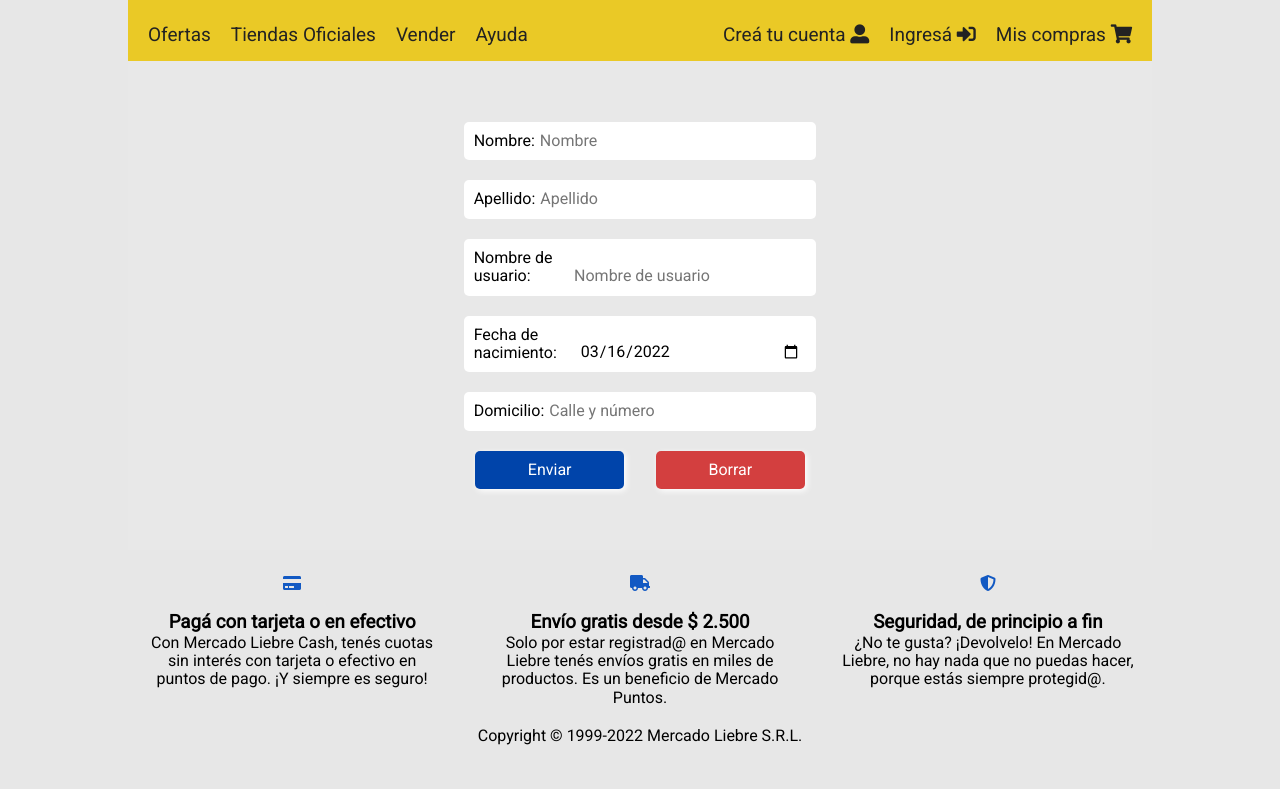
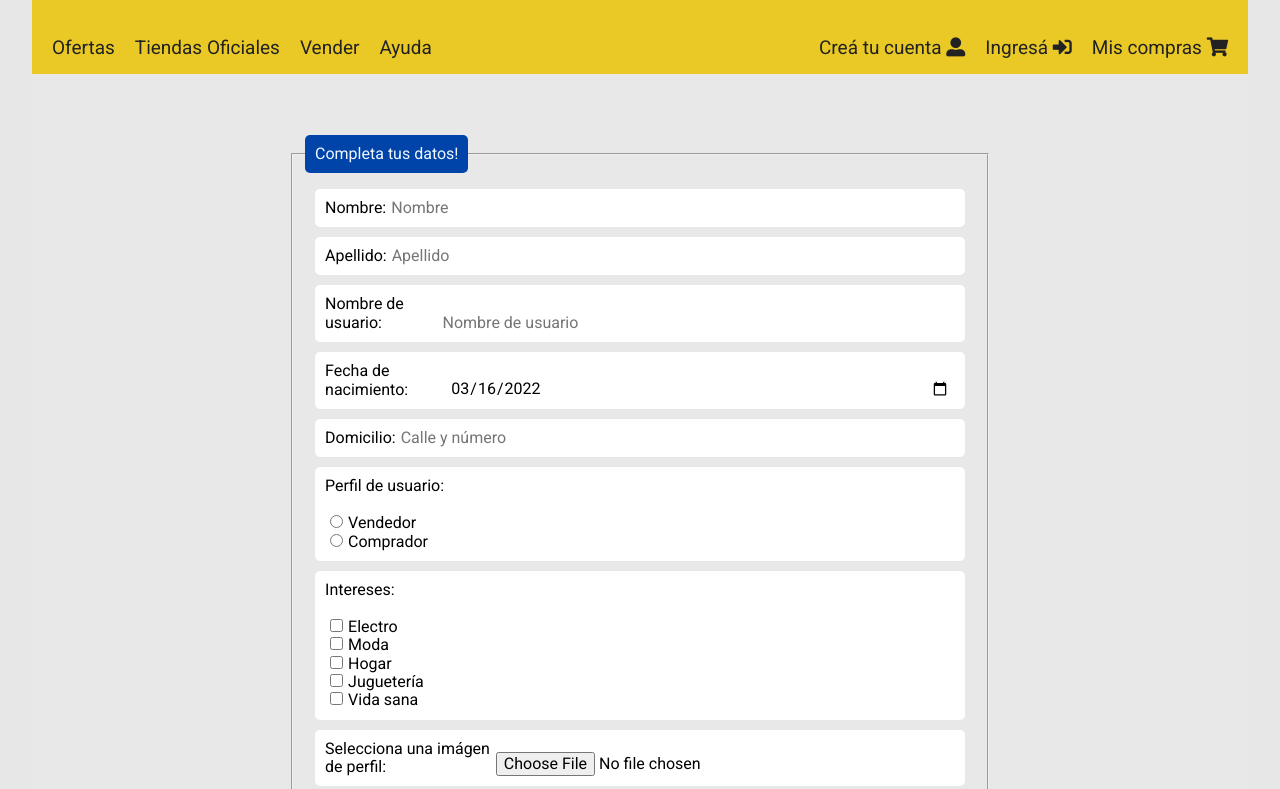
Before and after one commit to JuanJGimenez/mliebre, a website: page views/register.html in a window 1280 px wide. Shown: the part 107-896 px from the top of the page. Drawn offline with Linux system fonts and the light colour scheme.

Commit message:
cambios en las vistas

```diff
--- a/public/css/registro.css
+++ b/public/css/registro.css
@@ -1,3 +1,14 @@
+legend{
+  background-color:#0044aa ;
+  border-radius: 5px;
+  padding: 10px;
+  color: aliceblue;
+}
+
+label {
+  text-emphasis: 100px;
+}
+
 .formulario {
   display: grid;
   justify-content: center;
@@ -44,6 +55,18 @@
   width: 40%;
 }
 
-input {
-  align-items: flex-end;
+.campo-opciones{
+  display: block;
+  background: white;
+  border-radius: 5px;
+  padding: 10px;
+  margin: 10px;
 }
+
+.texto-form {
+  text-align: center;
+}
+
+.campo-opciones input{
+  width: auto;
+}
--- a/public/css/style.css
+++ b/public/css/style.css
@@ -2,6 +2,12 @@
   margin: 0px;
   padding: 0px;
   box-sizing: border-box;
+}
+
+header {
+  position: sticky;
+top: 0px;
+z-index: 1;
 }
 
 main section article i {
@@ -34,9 +40,6 @@
   padding: 10px;
   display: flex;
   flex-wrap: wrap;
-  position: sticky;
-  top: 0px;
-  z-index: 3;
 }
 
 .top-header {
@@ -55,7 +58,7 @@
   background-color: white;
   padding: 5px;
   border-radius: 5px;
-  box-shadow: 2px 2px 6px gray;
+  box-shadow: -3px -3px 6px gray;
   width: 45%;
   margin-left: 10px;
   margin-right: 10px;
@@ -233,6 +236,20 @@
   transform: rotateZ(-90deg);
 }
 
+::-webkit-scrollbar {
+  width: 10px;
+}
+
+::-webkit-scrollbar-track {
+  background: whitesmoke;
+  border-radius: 50px;
+}
+
+::-webkit-scrollbar-thumb {
+  background: #0044aa;
+  border-radius: 50px;
+}
+
 @media (min-width: 361px) {
   .art-main:hover .ocultar {
     visibility: visible;
@@ -248,10 +265,6 @@
 }
 
 @media (min-width: 768px) {
-  .main-header {
-    justify-content: center;
-  }
-
   .logo {
     width: 24%;
   }
@@ -290,7 +303,6 @@
 
 @media (min-width: 1200px) {
   .top-header {
-    max-width: 1200px;
     margin: auto;
     justify-content: space-around;
   }
@@ -318,7 +330,7 @@
   }
 
   body {
-    max-width: 80%;
+    max-width: 95%;
     margin: auto;
   }
 
--- a/views/register.html
+++ b/views/register.html
@@ -23,7 +23,7 @@
             <div class="input-search">
                 <form action="">
                     <div><i class="fas fa-search"></i></div>
-                    <input type="text" placeholder="Buscar productos, marcas" aria-label="search" />
+                    <input type="text" placeholder="| Buscar productos, marcas" aria-label="search" />
                     <button type="reset"><i class="fas fa-times"></i></button>
                 </form>
             </div>
@@ -50,7 +50,8 @@
 
     <main>
         <form class="formulario" action="/" method="">
-
+            <fieldset>
+                <legend>Completa tus datos!</legend>
                 <div class="campo-form">
                     <label for="nombre">Nombre:</label>
                     <input type="text" name="nombre" id="nombre" placeholder="Nombre" required>
@@ -63,7 +64,8 @@
 
                 <div class="campo-form">
                     <label for="nombre-usuario">Nombre de usuario:</label>
-                <input type="tex" name="nombre-usuario" id="nombre-usuario" placeholder="Nombre de usuario" required>
+                    <input type="tex" name="nombre-usuario" id="nombre-usuario" placeholder="Nombre de usuario"
+                        required>
                 </div>
 
                 <div class="campo-form">
@@ -76,10 +78,42 @@
                     <input type="text" name="domicilio" id="domicilio" placeholder="Calle y número" required>
                 </div>
 
+                <div class="campo-opciones">
+                    <p>Perfil de usuario:</p><br>
+
+                    <input type="radio" name="perfil" value="vendedor">Vendedor<br>
+                    <input type="radio" name="perfil" value="comprador">Comprador
+                </div>
+
+                <div class="campo-opciones">
+                    <p>Intereses:</p><br>
+                    <input type="checkbox" name="electro" id="interes" value="1">Electro<br>
+                    <input type="checkbox" name="moda" id="interes" value="2">Moda<br>
+                    <input type="checkbox" name="hogar" id="interes" value="3">Hogar <br>
+                    <input type="checkbox" name="jugueteria" id="interes" value="4">Juguetería<br>
+                    <input type="checkbox" name="vidasana" id="interes" value="5">Vida sana<br>
+                </div>
+
+
+
+                <div class="campo-form">
+                    <label for="imageFile">Selecciona una imágen de perfil:</label>
+                    <input type="file" id="imageFile" accept="image/*">
+                </div>
+
+                <div class="campo-form">
+                    <label for="password">Contraseña:</label><input type="password" value="" id="myInput">
+                    <label for="password">Confirmar contraseña:</label><input type="password" value="" id="myInput">
+                </div>
+
+
+
+
                 <div class="botones-form">
                     <button class="boton" type="submit">Enviar</button>
                     <button class="boton-reset" type="reset">Borrar</button>
                 </div>
+            </fieldset>
         </form>
 
     </main>
```
Also changed, not shown: views/home.html (+2 -2 lines), views/login.html (+5 -0 lines), 1 other file. Lines whose indentation alone changed are shown as unchanged.
